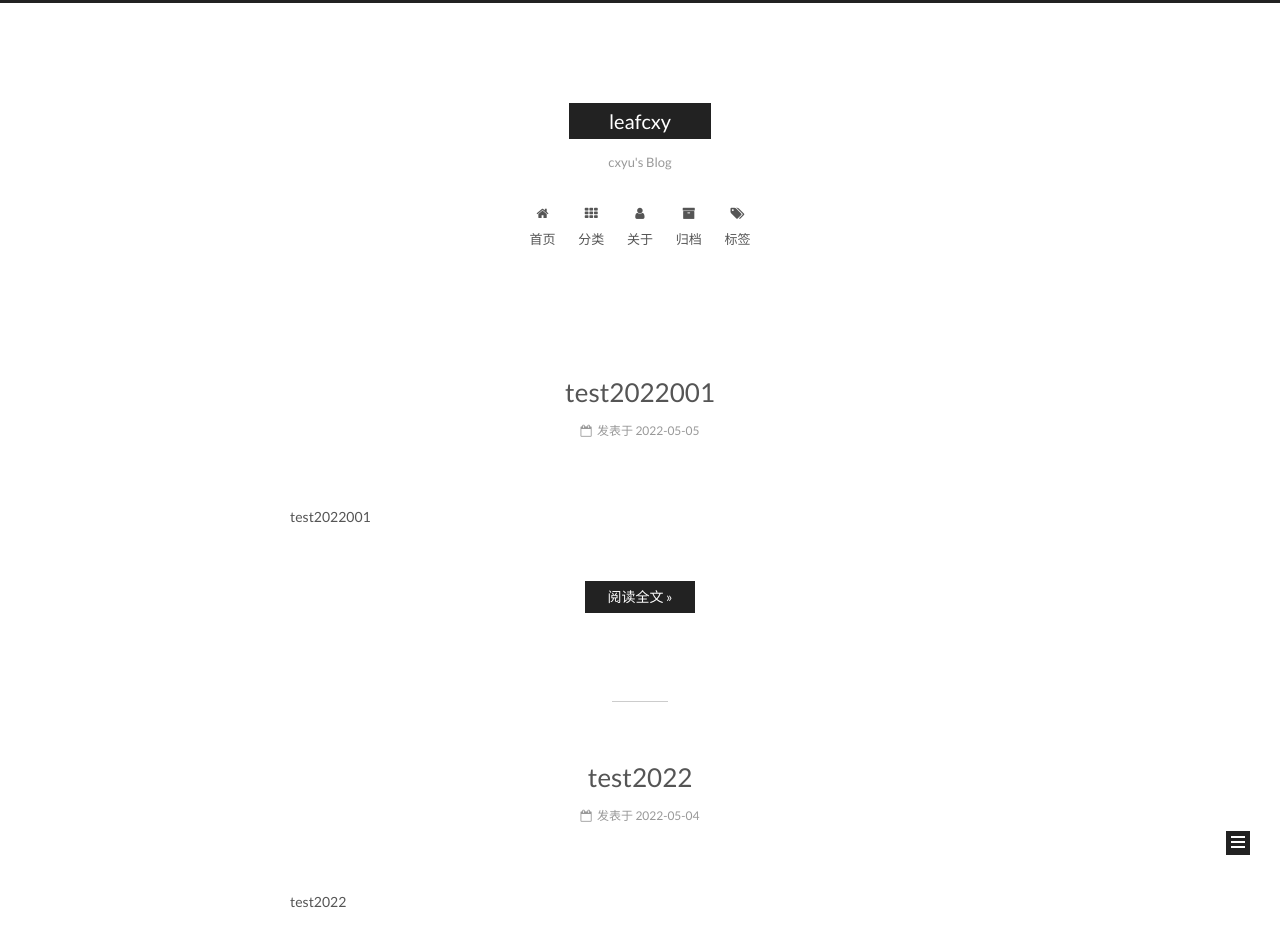
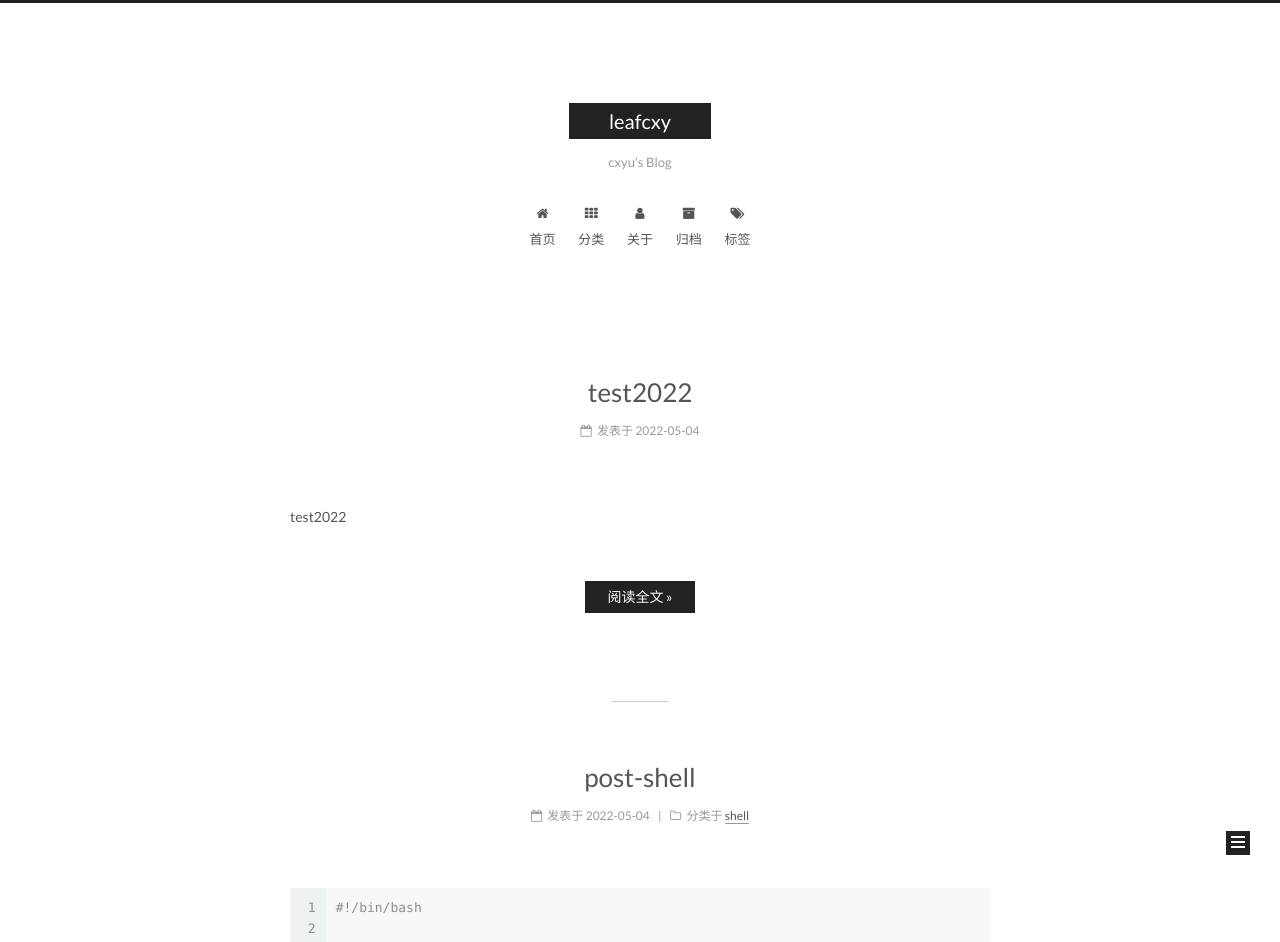
Before and after one commit to leafcxy/leafcxy.github.io, a Jekyll site: the page built from index.html, in a window 1280 px wide. Shown: the top 942 px of the page. Built offline with Jekyll 4.4.1, drawn with Linux system fonts in a browser that asks for light colours; the list of posts is cut into pages by our own code; comment, search, counter and statistics services are not loaded.

```diff
--- a/_config.yml
+++ b/_config.yml
@@ -738,6 +738,3 @@ images: assets/images
 
 # Theme version
 version: 5.1.1
-
-# timezone
-timezone: Asia/Shanghai
--- a/_posts/2022-05-05-test2022001.md
+++ /dev/null
@@ -1,7 +0,0 @@
----
-title: test2022001
-date: 2022-05-05 13:19:56
-categories:
----
-
-test2022001
```
Also changed, not shown: 1 other file.
